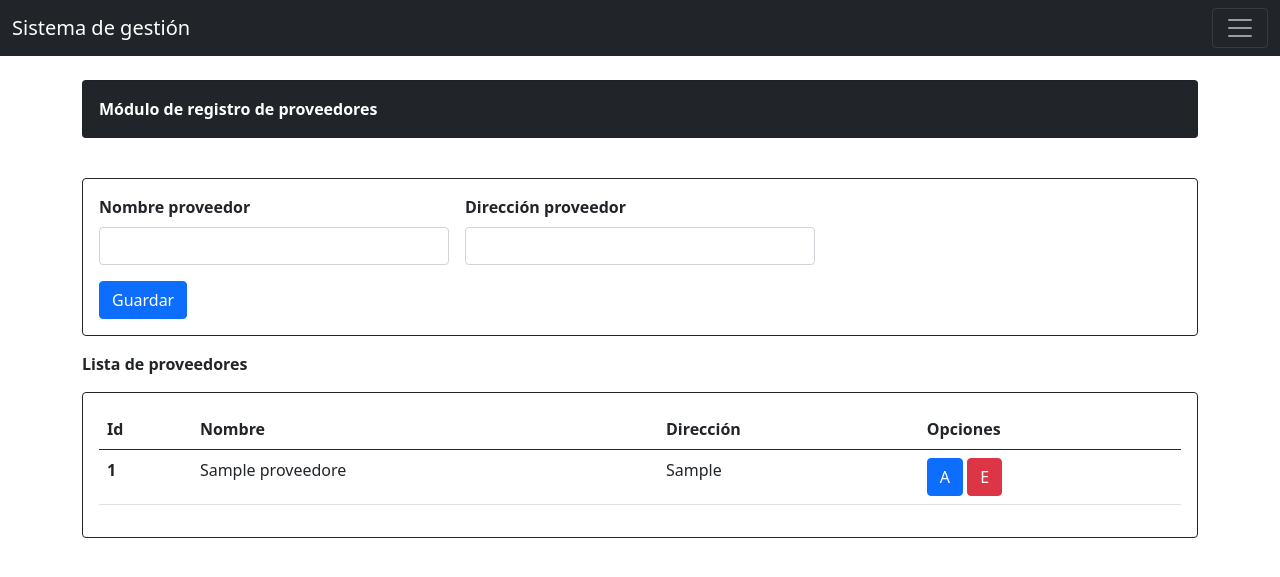
After one commit to william3700/WEB_php_v_2, a PHP site: page /gestionPersonal/proveedores.php in a window 1280 px wide. The commit adds this page. Shown: the top 577 px of the page. Run offline with PHP 8.4, Linux system fonts and the light colour scheme; tables that the repository leaves empty or names only in its code hold one stand-in row (values such as "Sample post"); data that the repository does not hold is empty.

Commit message:
nueva version

```diff
--- a/Conexion/conexionDB.php
+++ b/Conexion/conexionDB.php
@@ -305,6 +305,40 @@ class Conexion{
   }
 
 
+  function crear_Proveedor($nombre,$direccion){
+    $referencia=$nombre."  ".$direccion;
+    $sql = "INSERT INTO `Proveedores`(`nombre`, `direccion`, `referencia`) VALUES ('$nombre','$direccion','$referencia')";
+    if ($this->$conexion->query($sql) === TRUE) {
+    } else {
+    }
+  }
+
+  function lista_proveedores(){
+    $sql="SELECT * FROM `Proveedores`";
+    $result = $this->$conexion->query($sql);
+    return $result;
+  }
+
+  function eliminar_proveedores($id){
+    $sql = "DELETE FROM `Proveedores` WHERE `Id`='$id'";
+    if ($this->$conexion->query($sql) === TRUE) {
+    } else {
+    }
+  }
+
+  function actualizar_proveedor($id,$nombre,$direccion){
+    $referencia=$nombre."  ".$direccion;
+    $sql = "UPDATE `Proveedores` SET `nombre`='$nombre',`direccion`='$direccion',`referencia`='$referencia' WHERE `Id`='$id'";
+    if ($this->$conexion->query($sql) === TRUE) {
+    } else {
+    }
+  }
+
+
+
+
+
+
 
 }
 
--- /dev/null
+++ b/gestionPersonal/proveedores.php
@@ -0,0 +1,207 @@
+<?php
+include("../Conexion/conexionDB.php");
+$con=new Conexion();
+$listaProveedores=$con->lista_proveedores();
+if($_POST["nombreProveedor"]){
+    $nombreProveedor=$_POST["nombreProveedor"];
+    $direccionProveedor=$_POST["direccionProveedor"];
+    if(!empty($nombreProveedor) && !empty($direccionProveedor)){
+        $con->crear_Proveedor($nombreProveedor,$direccionProveedor);
+        header("Location: ../gestionPersonal/proveedores.php");
+    }
+}
+
+if($_POST["id_eliminar_proveedor"]){
+    $id_eliminar_proveedor=$_POST["id_eliminar_proveedor"];
+    $con->eliminar_proveedores($id_eliminar_proveedor);
+    header("Location: ../gestionPersonal/proveedores.php");
+}
+
+if($_POST["actualizarProveedor"]){
+    $actualizarProveedor=$_POST["actualizarProveedor"];
+    $direccionProveedor2=$_POST["direccionProveedor2"];
+    $id=$_POST["id_actualizar_proveedor"];
+    $con->actualizar_proveedor($id,$actualizarProveedor,$direccionProveedor2);
+    header("Location: ../gestionPersonal/proveedores.php");
+}
+
+?>
+<!DOCTYPE html>
+<html lang="en">
+
+<head>
+    <meta charset="UTF-8">
+    <meta name="viewport" content="width=device-width, initial-scale=1.0">
+    <link href="https://cdn.jsdelivr.net/npm/bootstrap@5.0.2/dist/css/bootstrap.min.css" rel="stylesheet"
+        integrity="sha384-EVSTQN3/azprG1Anm3QDgpJLIm9Nao0Yz1ztcQTwFspd3yD65VohhpuuCOmLASjC" crossorigin="anonymous">
+    <script src="https://cdn.jsdelivr.net/npm/bootstrap@5.0.2/dist/js/bootstrap.bundle.min.js"
+        integrity="sha384-MrcW6ZMFYlzcLA8Nl+NtUVF0sA7MsXsP1UyJoMp4YLEuNSfAP+JcXn/tWtIaxVXM" crossorigin="anonymous">
+    </script>
+    <title>Document</title>
+</head>
+
+<body>
+    <!--INICIO ENCABEZADO-->
+    <nav class="navbar navbar-dark bg-dark">
+        <div class="container-fluid">
+            <a class="navbar-brand" href="#">Sistema de gestión</a>
+            <button class="navbar-toggler" type="button" data-bs-toggle="collapse" data-bs-target="#navbarNav"
+                aria-controls="navbarNav" aria-expanded="false" aria-label="Toggle navigation">
+                <span class="navbar-toggler-icon"></span>
+            </button>
+            <div class="collapse navbar-collapse" id="navbarNav">
+                <ul class="navbar-nav">
+                    <li class="nav-item">
+                        <a class="nav-link" href="../Modulos/gestionPersonal.php">Regresar</a>
+                    </li>
+                </ul>
+            </div>
+        </div>
+    </nav>
+    <!--FIN ENCABEZADO-->
+    <br />
+    <div class="container">
+        <div class="card text-white bg-dark mb-3">
+            <div class="card-body">
+                <strong>Módulo de registro de proveedores</strong>
+            </div>
+        </div>
+    </div>
+    <br />
+    <div class="container">
+        <div class="card border-dark mb-3">
+            <div class="card-body">
+                <form class="row g-3 needs-validation" method="POST" action="../gestionPersonal/proveedores.php">
+                    <div class="col-md-4">
+                        <label for="nombreProveedor" class="form-label"><strong>Nombre proveedor</strong></label>
+                        <input type="text" class="form-control" id="nombreProveedor" name="nombreProveedor">
+                    </div>
+                    <div class="col-md-4">
+                        <label for="direccionProveedor" class="form-label"><strong>Dirección proveedor</strong></label>
+                        <input type="text" class="form-control" id="direccionProveedor" name="direccionProveedor">
+                    </div>
+                    <div class="col-12">
+                        <button class="btn btn-primary" type="submit">Guardar</button>
+                    </div>
+                </form>
+            </div>
+        </div>
+    </div>
+    <div class="container">
+        <p><strong>Lista de proveedores</strong></p>
+        <div class="card border-dark mb-3">
+            <div class="card-body">
+                <table class="table">
+                    <thead>
+                        <tr>
+                            <th scope="col">Id</th>
+                            <th scope="col">Nombre</th>
+                            <th scope="col">Dirección</th>
+                            <th scope="col">Opciones</th>
+                        </tr>
+                    </thead>
+                    <tbody>
+                        <?php $contador=1?>
+                        <?php while($row = $listaProveedores->fetch_assoc()) {?>
+                        <tr>
+                            <th scope="row"><?php echo $contador?></th>
+                            <td><?php echo $row["nombre"]?></td>
+                            <td><?php echo $row["direccion"]?></td>
+                            <td>
+                                <!--INICIO BOTÓN DE ACTUALIZAR-->
+                                <button type="button" class="btn btn-primary" data-bs-toggle="modal"
+                                    data-bs-target="#actualizarProveedor<?php echo $row["Id"]?>">
+                                    A
+                                </button>
+
+                                <!-- Modal -->
+                                <div class="modal fade" id="actualizarProveedor<?php echo $row["Id"]?>" tabindex="-1"
+                                    aria-labelledby="exampleModalLabel" aria-hidden="true">
+                                    <div class="modal-dialog">
+                                        <form method="POST" action="../gestionPersonal/proveedores.php">
+                                            <div class="modal-content">
+                                                <div class="modal-header">
+                                                    <h5 class="modal-title" id="exampleModalLabel">Módulo de
+                                                        actualización
+                                                    </h5>
+                                                    <button type="button" class="btn-close" data-bs-dismiss="modal"
+                                                        aria-label="Close"></button>
+                                                </div>
+                                                <div class="modal-body">
+                                                    <div class="container">
+                                                        <div class="mb-3">
+                                                            <label for="actualizarProveedor"
+                                                                class="form-label"><strong>Nombre
+                                                                    proveedor</strong></label>
+                                                            <input type="text" class="form-control"
+                                                                id="actualizarProveedor" name="actualizarProveedor"
+                                                                value="<?php echo $row["nombre"]?>">
+                                                        </div>
+                                                        <div class="mb-3">
+                                                            <label for="direccionProveedor2"
+                                                                class="form-label"><strong>Dirección
+                                                                    proveedor</strong></label>
+                                                            <input type="text" class="form-control"
+                                                                id="direccionProveedor2" name="direccionProveedor2"
+                                                                value="<?php echo $row["direccion"]?>">
+                                                        </div>
+                                                    </div>
+                                                </div>
+                                                <div class="modal-footer">
+                                                    <button type="button" class="btn btn-secondary"
+                                                        data-bs-dismiss="modal">Cerrar</button>
+                                                    <input type="hidden" id="id_actualizar_proveedor"
+                                                        name="id_actualizar_proveedor" value="<?php echo $row["Id"]?>">
+                                                    <button type="submit" class="btn btn-primary">Guardar</button>
+                                                </div>
+                                            </div>
+                                        </form>
+                                    </div>
+                                </div>
+                                <!--FIN BOTÓN DE ACTUALIZAR-->
+                                <!--INICIO BOTÓN DE ELIMINAR-->
+                                <button type="button" class="btn btn-danger" data-bs-toggle="modal"
+                                    data-bs-target="#eliminarProveedor<?php echo $row["Id"]?>">
+                                    E
+                                </button>
+
+                                <!-- Modal -->
+                                <div class="modal fade" id="eliminarProveedor<?php echo $row["Id"]?>" tabindex="-1"
+                                    aria-labelledby="exampleModalLabel" aria-hidden="true">
+                                    <div class="modal-dialog">
+                                        <div class="modal-content">
+                                            <div class="modal-header">
+                                                <h5 class="modal-title" id="exampleModalLabel">
+                                                    <?php echo $row["referencia"]?>
+                                                </h5>
+                                                <button type="button" class="btn-close" data-bs-dismiss="modal"
+                                                    aria-label="Close"></button>
+                                            </div>
+                                            <div class="modal-body">
+                                                Desea eliminar el registro del proveedor ?
+                                            </div>
+                                            <div class="modal-footer">
+                                                <button type="button" class="btn btn-secondary"
+                                                    data-bs-dismiss="modal">Cerrar</button>
+                                                <form method="POST" action="../gestionPersonal/proveedores.php">
+                                                    <input type="hidden" id="id_eliminar_proveedor"
+                                                        name="id_eliminar_proveedor" value="<?php echo $row["Id"]?>">
+                                                    <button type="submit" class="btn btn-primary">Sí, confirmo</button>
+                                                </form>
+                                            </div>
+                                        </div>
+                                    </div>
+                                </div>
+                                <!--FIN BOTÓN DE ELIMINAR-->
+                            </td>
+                        </tr>
+                        <?php $contador+=1?>
+                        <?php }?>
+                    </tbody>
+                </table>
+            </div>
+        </div>
+    </div>
+</body>
+
+</html>
```
Also changed, not shown: Modulos/gestionPersonal.php (+11 -27 lines), gestionPersonal/crud_Proveedores.php (added, +8 -0 lines).
